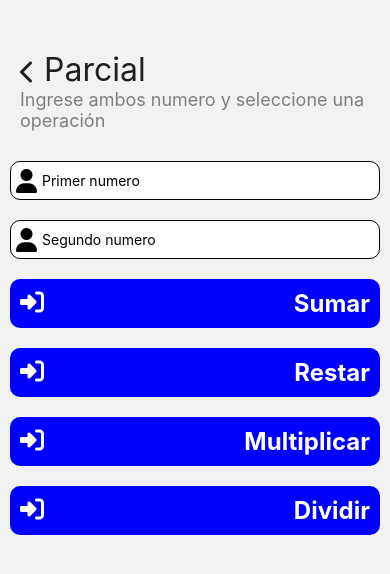
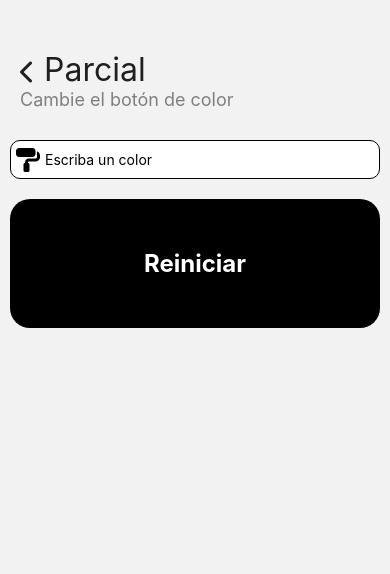
Before and after one commit to luisgudeo/appsmoviles, a React Native app: screen /Parcial in a window 390 px wide. Shown: the top 574 px of the page. Built offline with nearby package versions, Linux system fonts and the light colour scheme.

Commit message:
clase 29 octubre

```diff
--- a/package.json
+++ b/package.json
@@ -11,14 +11,17 @@
   },
   "dependencies": {
     "@react-native-async-storage/async-storage": "^2.0.0",
+    "@react-navigation/bottom-tabs": "^6.6.1",
+    "@react-navigation/material-bottom-tabs": "^6.2.29",
     "@react-navigation/native": "^6.1.18",
     "@react-navigation/native-stack": "^6.10.1",
     "axios": "^1.7.4",
     "react": "18.2.0",
     "react-native": "0.74.3",
+    "react-native-paper": "^5.12.5",
     "react-native-safe-area-context": "^4.10.8",
     "react-native-screens": "^3.32.0",
-    "react-native-vector-icons": "^10.1.0"
+    "react-native-vector-icons": "^10.2.0"
   },
   "devDependencies": {
     "@babel/core": "^7.20.0",
--- a/src/Parcial/Pagina1.tsx
+++ b/src/Parcial/Pagina1.tsx
@@ -9,71 +9,46 @@ import { textos } from '../_estilos/textos';
 import Titulo from '../_componentes/Titulo';
 
 const Pagina1 = ({ navigation }) => {
-    const [primero, setPrimero] = useState('');
-    const [segundo, setSegundo] = useState('');
-    const anterior = async () => {
-        let datos = await AsyncStorage.getItem('anterior');
-        console.log(datos);
-        if (datos == null) {
-            Alert.alert("No hay operaciones anteriores");
-        } else {
-            let antes: any = JSON.parse(datos);
-            Alert.alert("El resultado anterior fue " + antes.valor + " y la operación fue " + antes.operacion);
-        }
+    const [color, setColor] = useState('');
+    const [colorB, setColorB] = useState('#000000');
+    const reiniciar = () => {
+        setColor('');
+        setColorB('#000000');
     }
     useEffect(() => {
-       anterior();
-    }, []);
-    const guardar = (valor: any, operacion: any) => {
-        let datos = {valor: valor, operacion: operacion};
-        AsyncStorage.setItem('anterior', JSON.stringify(datos));
-    }
-    const sumar = () => {
-        let valor = parseInt(primero) + parseInt(segundo);
-        Alert.alert("El resultado es: " + valor);
-        guardar(valor, 'Suma');
-    }
-    const restar = () => {
-        let valor = parseInt(primero) - parseInt(segundo);
-        Alert.alert("El resultado es: " + valor);
-        guardar(valor, 'Suma');
-    }
-    const multi = () => {
-        let valor = parseInt(primero) * parseInt(segundo);
-        Alert.alert("El resultado es: " + valor);
-        guardar(valor, 'Suma');
-    }
-    const dividir = () => {
-        let valor = parseInt(primero) / parseInt(segundo);
-        Alert.alert("El resultado es: " + valor);
-        guardar(valor, 'Suma');
-    }
+        switch (color) {
+            case 'rojo':
+                setColorB('#ff0000');
+                break;
+            case 'verde':
+                setColorB('#00ff00');
+                break;
+            case 'azul':
+                setColorB('#0000ff');
+                break;
+            case 'amarillo':
+                setColorB('#ffff00');
+                break;
+            case 'rosa':
+                setColorB('#ff00ff');
+                break;
+            case 'morado':
+                setColorB('#6600ff');
+                break;
+            default:
+                setColorB('#000000');
+                break;
+        }
+    }, [color])
     return(
         <View style={[views.body]}>
-            <Titulo titulo='Parcial' subtitulo='Ingrese ambos numero y seleccione una operación' navigation={navigation} visible={true} />
+            <Titulo titulo='Parcial' subtitulo='Cambie el botón de color' navigation={navigation} visible={true} />
             <View style={[views.inputView]}>
-                <Icon name='user' size={24} color='black' solid/>
-                <TextInput placeholder='Primer numero' value={primero} onChangeText={setPrimero} style={[views.input]} />
+                <Icon name='paint-roller' size={24} color={colorB} solid/>
+                <TextInput placeholder='Escriba un color' value={color} onChangeText={setColor} style={[views.input]} />
             </View>
-            <View style={[views.inputView]}>
-                <Icon name='user' size={24} color='black' solid/>
-                <TextInput placeholder='Segundo numero' value={segundo} onChangeText={setSegundo} style={[views.input]} />
-            </View>
-            <Pressable style={[botones.btn]} onPress={sumar}>
-                <Icon name='right-to-bracket' size={24} color='white' solid/>
-                <Text style={[textos.btn]}>Sumar</Text>
-            </Pressable>
-            <Pressable style={[botones.btn]} onPress={restar}>
-                <Icon name='right-to-bracket' size={24} color='white' solid/>
-                <Text style={[textos.btn]}>Restar</Text>
-            </Pressable>
-            <Pressable style={[botones.btn]} onPress={multi}>
-                <Icon name='right-to-bracket' size={24} color='white' solid/>
-                <Text style={[textos.btn]}>Multiplicar</Text>
-            </Pressable>
-            <Pressable style={[botones.btn]} onPress={dividir}>
-                <Icon name='right-to-bracket' size={24} color='white' solid/>
-                <Text style={[textos.btn]}>Dividir</Text>
+            <Pressable style={[botones.btnCam, {backgroundColor: colorB}]} onPress={reiniciar}>
+                <Text style={[textos.btn]}>Reiniciar</Text>
             </Pressable>
         </View>
     )
--- a/src/_estilos/botones.tsx
+++ b/src/_estilos/botones.tsx
@@ -10,6 +10,13 @@ export const botones = StyleSheet.create({
         borderRadius: 10,
         marginBottom: 20
     },
+    btnCam: {
+        width: '100%',
+        padding: 50,
+        borderRadius: 20,
+        marginBottom: 20,
+        alignItems: 'center'
+    },
     link: {
         width: '100%',
         alignItems: 'center',
```
Also changed, not shown: 1 other file (tests, documents, lock files or other folders).
